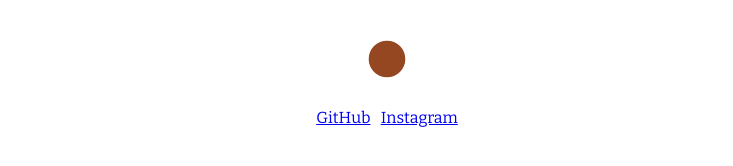
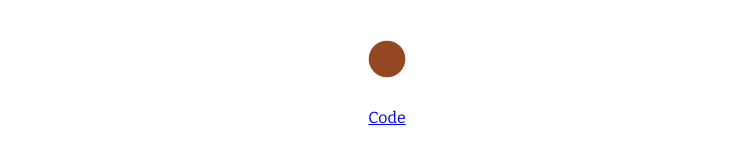
Before and after one commit to jpvillaisaza/jpvillaisaza.github.io, a Jekyll site: the page built from _pages/index.html, in a window 1280 px wide. Shown: the part 623-789 px from the top of the page, without its empty margins (253-986 px from the left). Built offline with Jekyll 4.4.1, drawn with Linux system fonts in a browser that asks for light colours.

Commit message:
Add link to code

```diff
--- a/_layouts/default.html
+++ b/_layouts/default.html
@@ -34,16 +34,11 @@
       <svg viewBox="0 0 24 24" width="44" height="44">
         <circle cx="12" cy="12" r="10" fill="#954721" />
       </svg>
-      <div class="social-links">
+      <div>
         <ul class="social-links-list">
           <li>
-            <a href="https://github.com/jpvillaisaza">
-              GitHub
-            </a>
-          </li>
-          <li>
-            <a href="https://www.instagram.com/jpvillaisaza/">
-              Instagram
+            <a href="{{ site.github.repository_url }}">
+              Code
             </a>
           </li>
         </ul>
```
